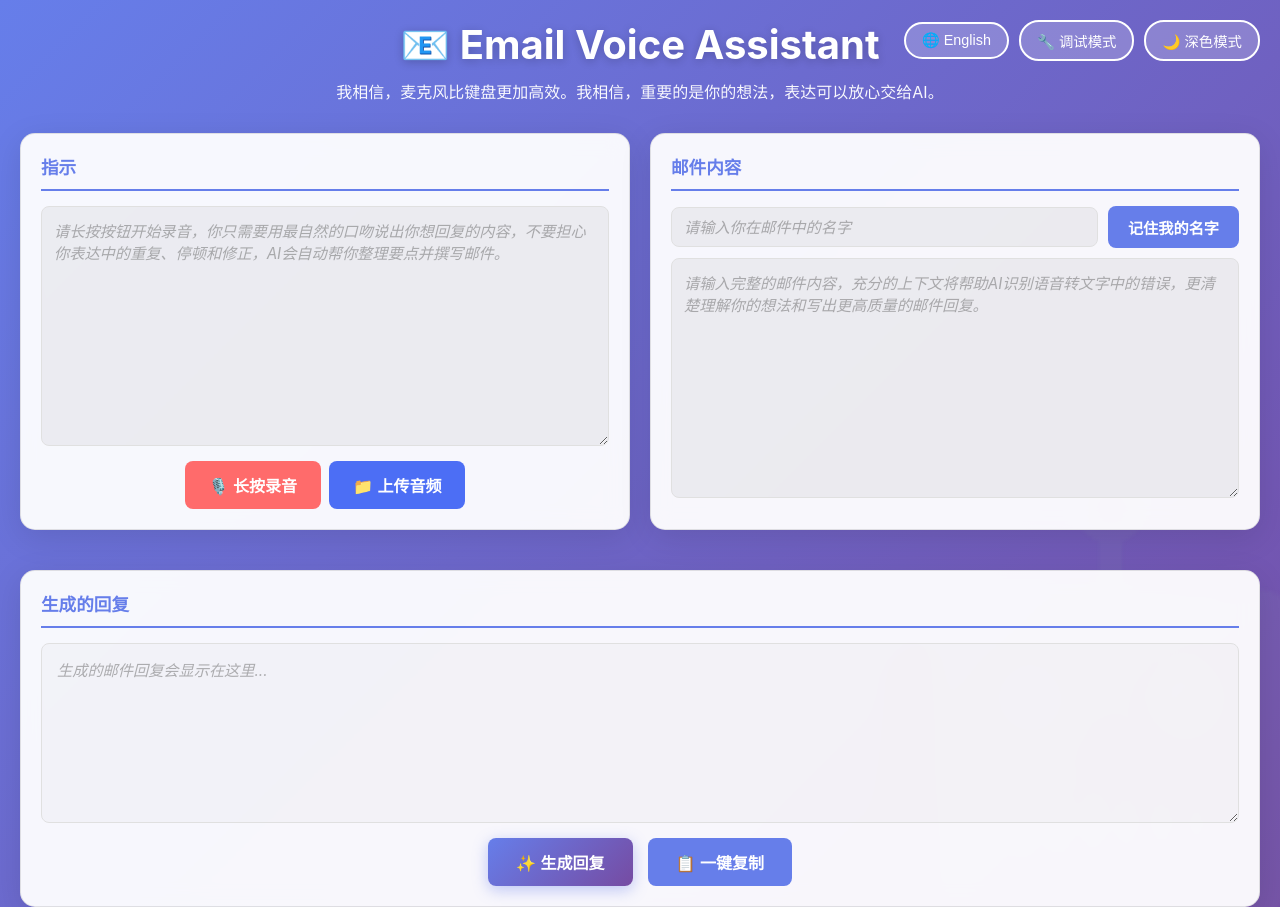
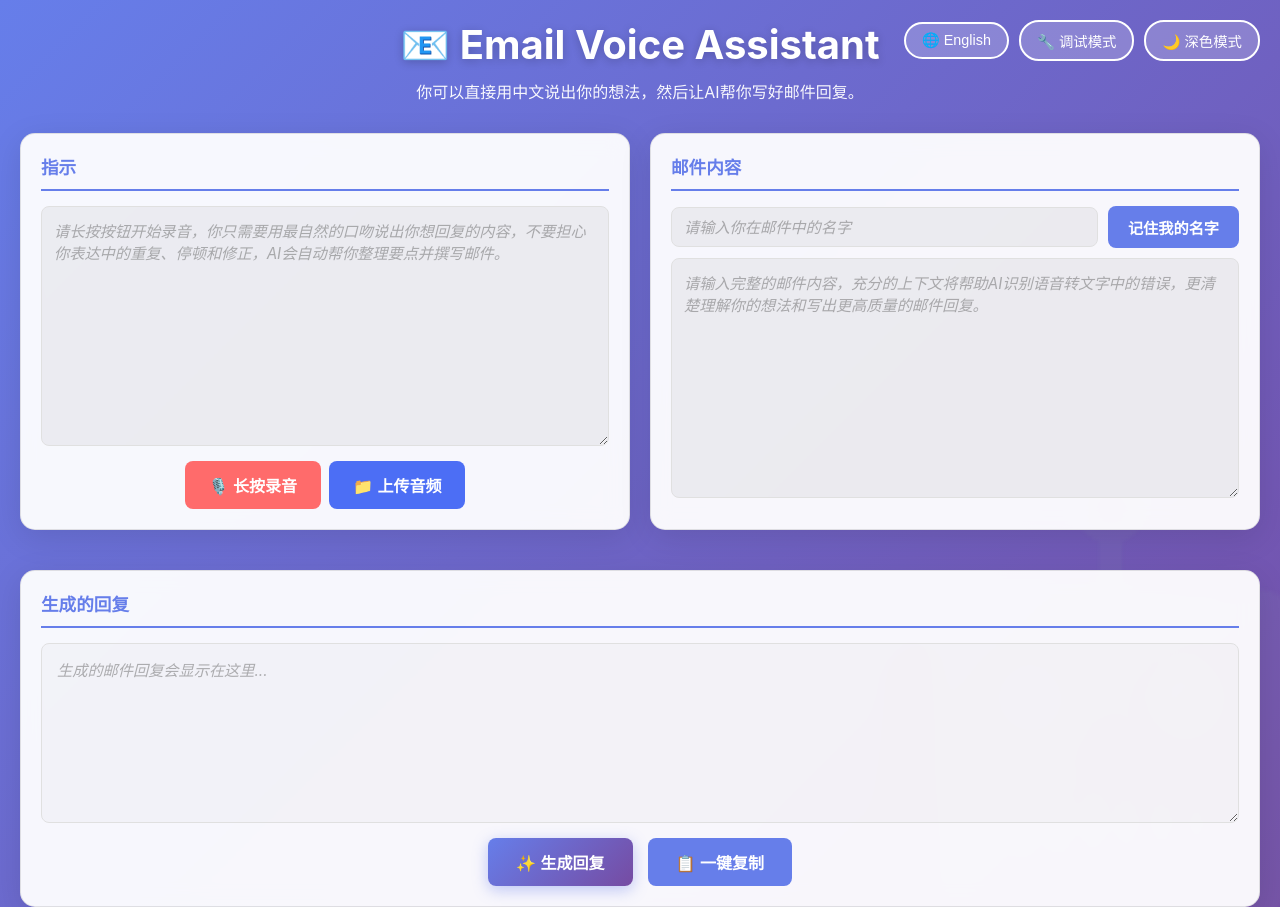
Before and after one commit to YiShao0011/VibeCodingLearning, a website: page email-writer/public/index.html in a window 1280 px wide. Shown: the top 907 px of the page. Drawn offline with Linux system fonts and the light colour scheme; no server answers.

Commit message:
Update subtitle with more direct and actionable messaging

```diff
--- a/email-writer/public/app.js
+++ b/email-writer/public/app.js
@@ -32,7 +32,7 @@ let lastDurationMs = 0;
 const translations = {
     zh: {
         mainTitle: '📧 Email Voice Assistant',
-        subtitle: '我相信，麦克风比键盘更加高效。我相信，重要的是你的想法，表达可以放心交给AI。',
+        subtitle: '你可以直接用中文说出你的想法，然后让AI帮你写好邮件回复。',
         instructions: '指示',
         emailContent: '邮件内容',
         generatedReply: '生成的回复',
@@ -58,7 +58,7 @@ const translations = {
     },
     en: {
         mainTitle: '📧 Email Voice Assistant',
-        subtitle: 'I believe microphone is more efficient than keyboard. I believe what matters is your thoughts, and expression can be safely left to AI.',
+        subtitle: 'Simply speak your thoughts in Chinese, and let AI craft the perfect email reply for you.',
         instructions: 'Instructions',
         emailContent: 'Email Content',
         generatedReply: 'Generated Reply',
--- a/email-writer/public/index.html
+++ b/email-writer/public/index.html
@@ -10,7 +10,7 @@
     <div class="container">
         <header>
             <h1>📧 Email Voice Assistant</h1>
-            <p>我相信，麦克风比键盘更加高效。我相信，重要的是你的想法，表达可以放心交给AI。</p>
+            <p>你可以直接用中文说出你的想法，然后让AI帮你写好邮件回复。</p>
             <div class="header-buttons">
                 <button id="langToggle" class="lang-toggle">🌐 English</button>
                 <button id="debugModeToggle" class="debug-mode-toggle">🔧 调试模式</button>
```
